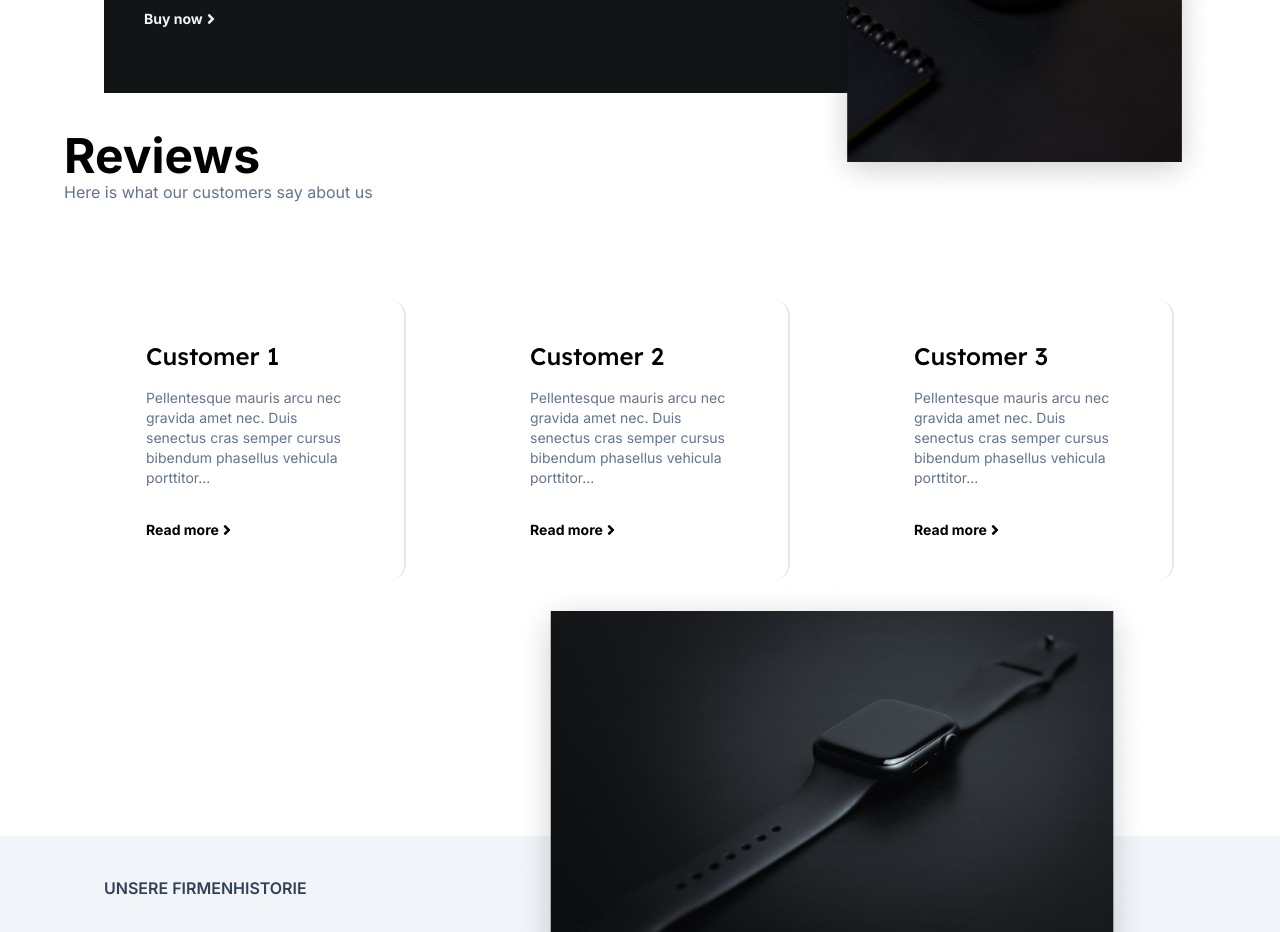
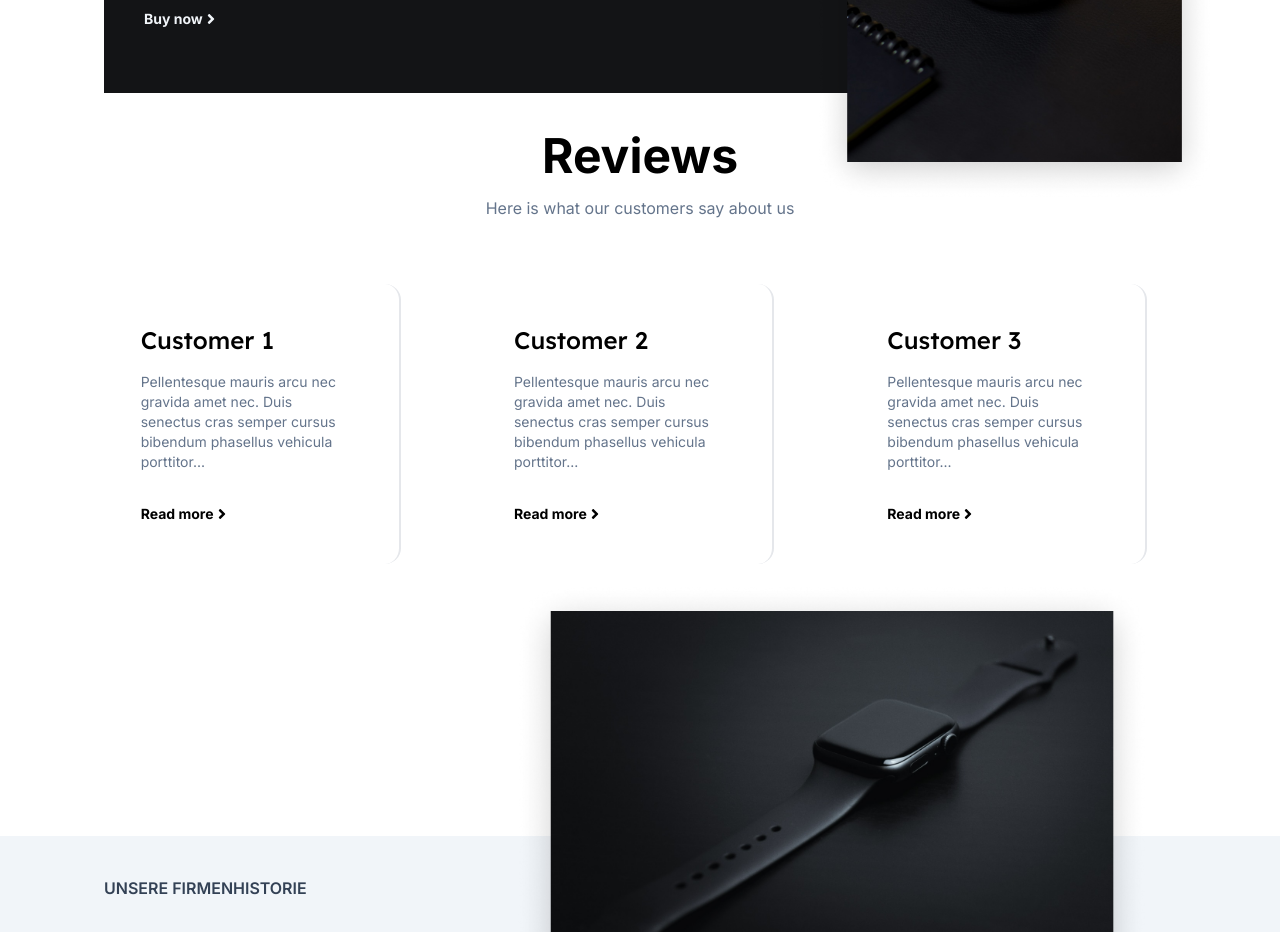
Before and after one commit to ishtails/CometLabs-Frontend, a React (Vite) app: page / in a window 1280 px wide. Shown: the part 2060-2992 px from the top of the page. Built offline with nearby package versions, Linux system fonts and the light colour scheme.

Commit message:
Update Reviews.tsx

```diff
--- a/src/pages/Reviews.tsx
+++ b/src/pages/Reviews.tsx
@@ -2,15 +2,15 @@ import Card from "../components/Card";
 
 const Reviews = () => {
   return (
-    <div className="min-h-screen mx-5 flex flex-col pt-80 max-w-6xl xl:mx-auto">
-      <div className="flex flex-col mb-24">
+    <div className="min-h-screen flex flex-col pt-80 max-w-6xl xl:mx-auto">
+      <div className="flex flex-col mb-16 items-center self-center">
         <h1 className="font-bold text-5xl">Reviews</h1>
-        <p className="text-slate-500">
+        <p className="text-slate-500 mt-4">
           Here is what our customers say about us
         </p>
       </div>
 
-      <div className="flex items-center justify-around">
+      <div className="flex items-center justify-around mr-8">
         <Card
           title="Customer 1"
           body="Pellentesque mauris arcu nec gravida amet nec. Duis senectus cras semper cursus bibendum phasellus vehicula porttitor..."
```
